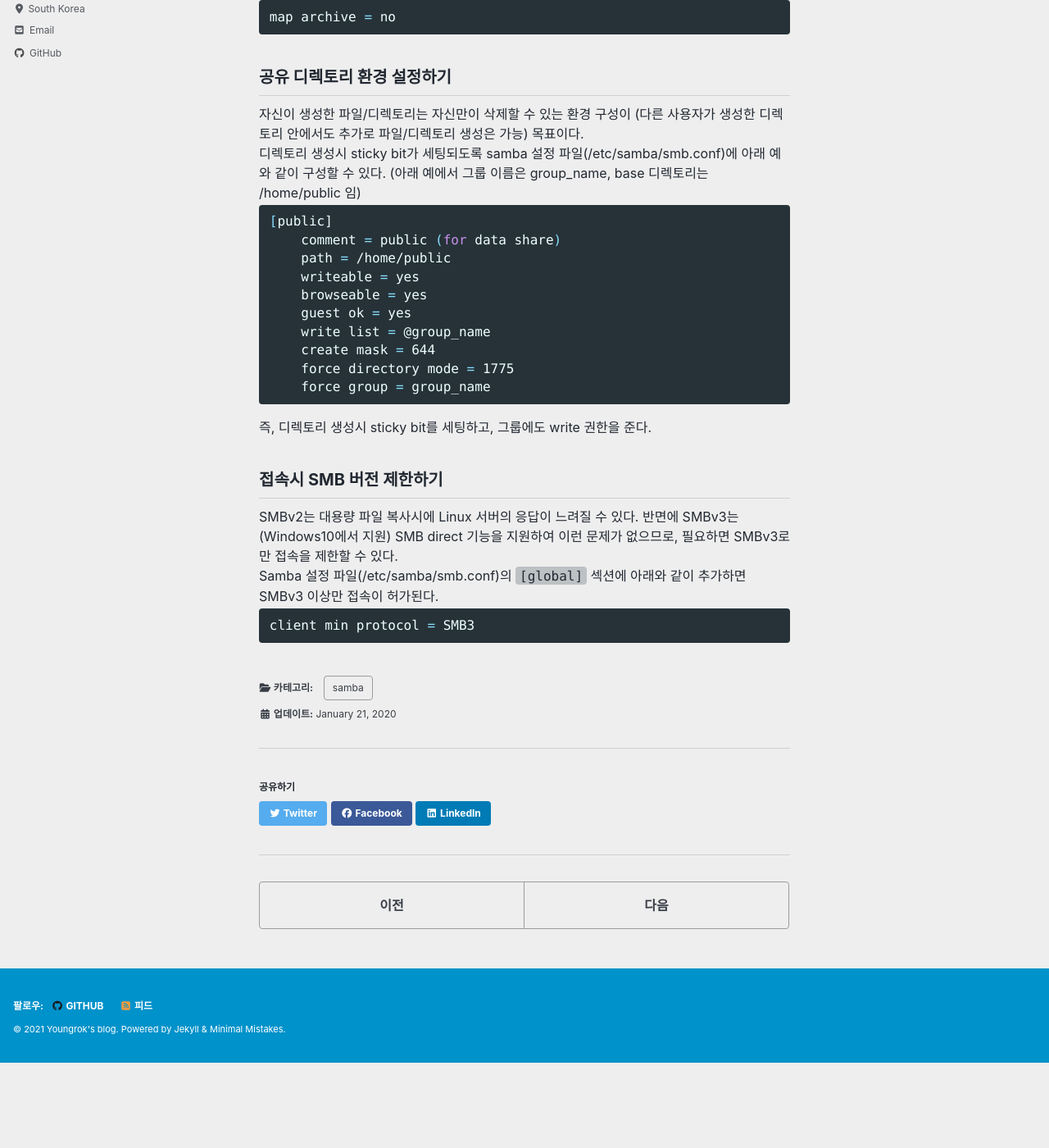
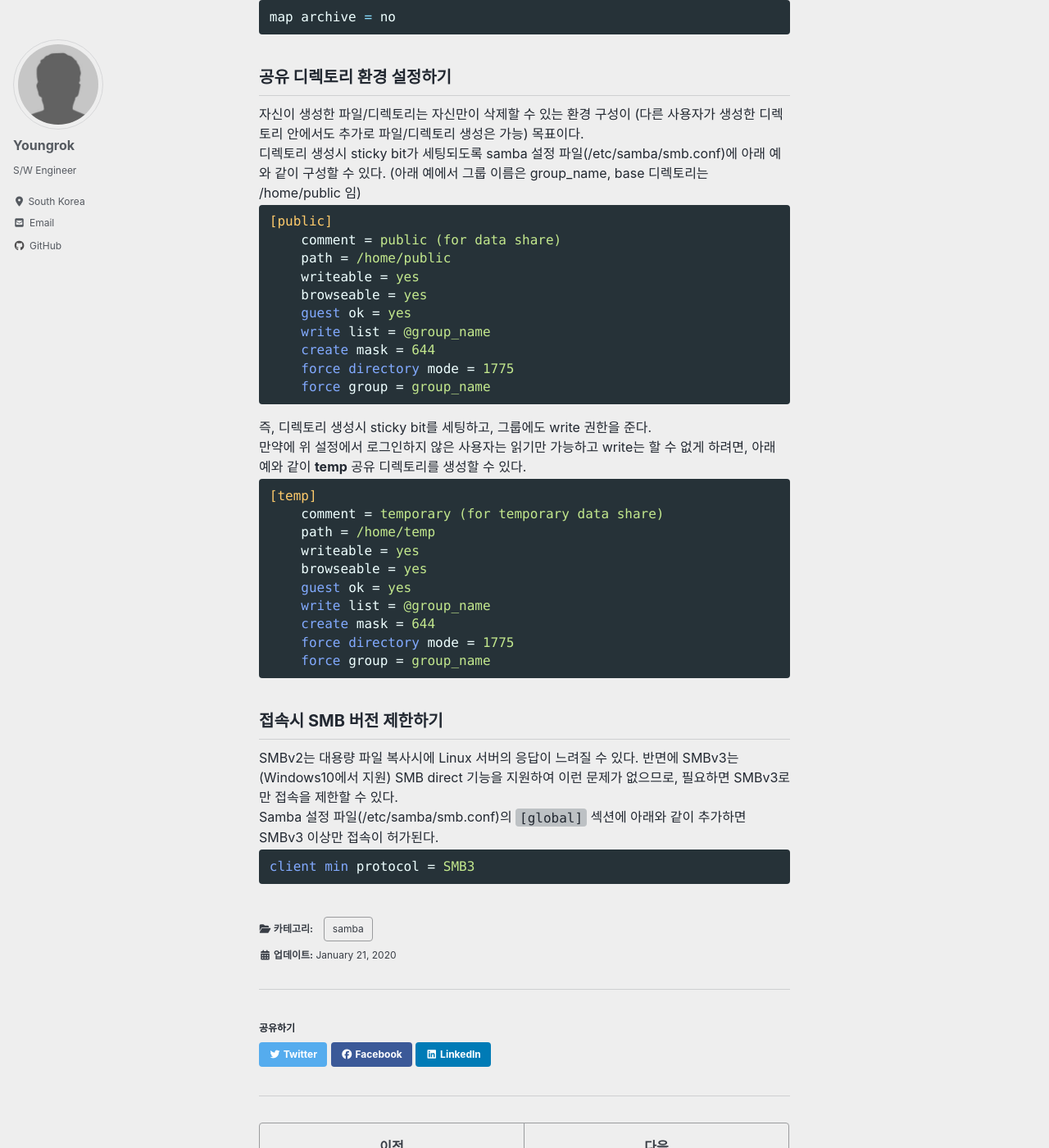
Before and after one commit to yrpark99/yrpark99.github.io, a Jekyll site: the page built from _posts/2020-01-21-samba_config.md, in a window 1280 px wide and 1400 px high, scrolled down 849 px. Shown: the whole window at 82% size. Built offline with Jekyll 4.4.1, drawn with Linux system fonts in a browser that asks for light colours; cached includes are drawn as plain includes; nearby versions of some CDN libraries; some web fonts are replaced; before the commit the page ends 2145 px from its top, so only the background shows below that.

````diff
--- a/_posts/2020-01-21-samba_config.md
+++ b/_posts/2020-01-21-samba_config.md
@@ -32,7 +32,7 @@ map archive = no
 ## 공유 디렉토리 환경 설정하기
 자신이 생성한 파일/디렉토리는 자신만이 삭제할 수 있는 환경 구성이 (다른 사용자가 생성한 디렉토리 안에서도 추가로 파일/디렉토리 생성은 가능) 목표이다.
 디렉토리 생성시 sticky bit가 세팅되도록 samba 설정 파일(/etc/samba/smb.conf)에 아래 예와 같이 구성할 수 있다. (아래 예에서 그룹 이름은 group_name, base 디렉토리는 /home/public 임)
-```sh
+```ini
 [public]
     comment = public (for data share)
     path = /home/public
@@ -46,9 +46,23 @@ map archive = no
 ```
 즉, 디렉토리 생성시 sticky bit를 세팅하고, 그룹에도 write 권한을 준다.
 
+만약에 위 설정에서 로그인하지 않은 사용자는 읽기만 가능하고 write는 할 수 없게 하려면, 아래 예와 같이 **temp** 공유 디렉토리를 생성할 수 있다.
+```ini
+[temp]
+    comment = temporary (for temporary data share)
+    path = /home/temp
+    writeable = yes
+    browseable = yes
+    guest ok = yes
+    write list = @group_name
+    create mask = 644
+    force directory mode = 1775
+    force group = group_name
+```
+
 ## 접속시 SMB 버전 제한하기
 SMBv2는 대용량 파일 복사시에 Linux 서버의 응답이 느려질 수 있다. 반면에 SMBv3는 (Windows10에서 지원) SMB direct 기능을 지원하여 이런 문제가 없으므로, 필요하면 SMBv3로만 접속을 제한할 수 있다.
 Samba 설정 파일(/etc/samba/smb.conf)의 `[global]` 섹션에 아래와 같이 추가하면 SMBv3 이상만 접속이 허가된다.
-```sh
+```ini
 client min protocol = SMB3
 ```
````
Also changed, not shown: _posts/2020-03-02-kernel_config.md (+3 -3 lines), _posts/2020-04-23-initramfs.md (+5 -5 lines), _posts/2020-05-18-security.md (+1 -1 lines), _posts/2021-02-01-make_multijob.md (added, +68 -0 lines).
